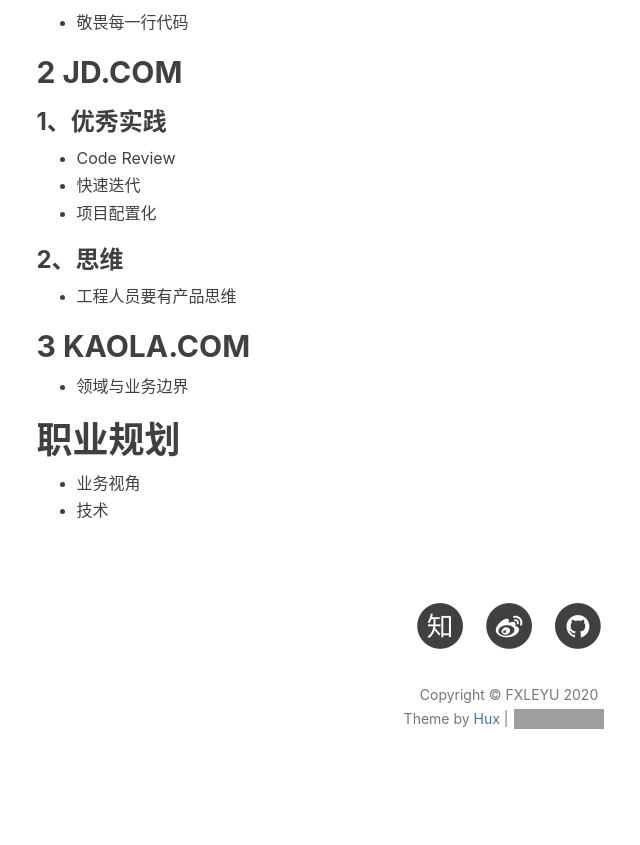
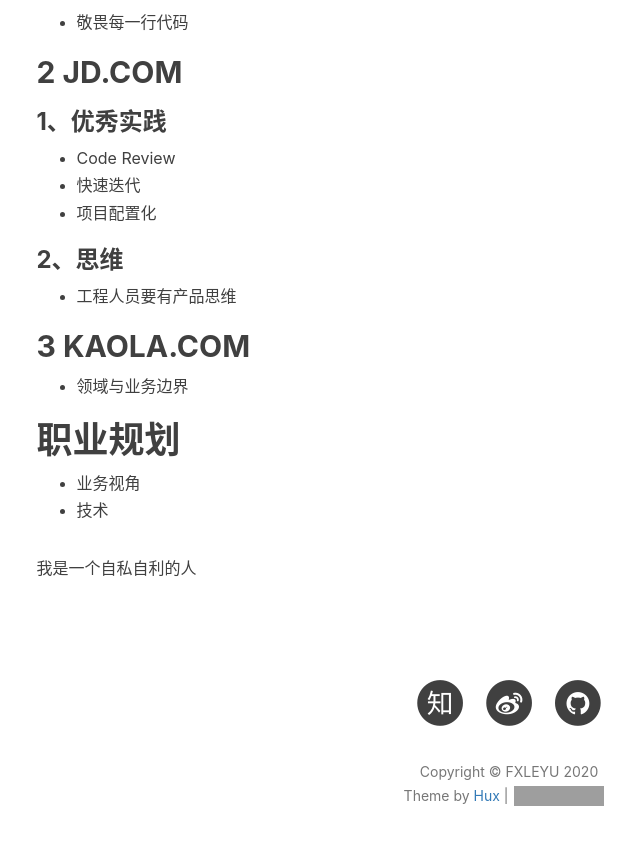
Before and after one commit to fxleyu/fxleyu.github.io, a Jekyll site: the page built from about.md, in a window 1280 px wide and 900 px high, scrolled down 3161 px. Shown: the top 845 px of the window, without its empty margins (131-771 px from the left). Built offline with Jekyll 4.4.1, drawn with Linux system fonts in a browser that asks for light colours; nearby versions of some CDN libraries; comment, search, counter and statistics services are not loaded; before the commit the page ends 3984 px from its top, so only the background shows below that; grey boxes are pictures that could not be loaded.

Commit message:
Update about.md

```diff
--- a/about.md
+++ b/about.md
@@ -111,3 +111,6 @@
 # 职业规划
 - 业务视角
 - 技术
+
+
+我是一个自私自利的人
```
